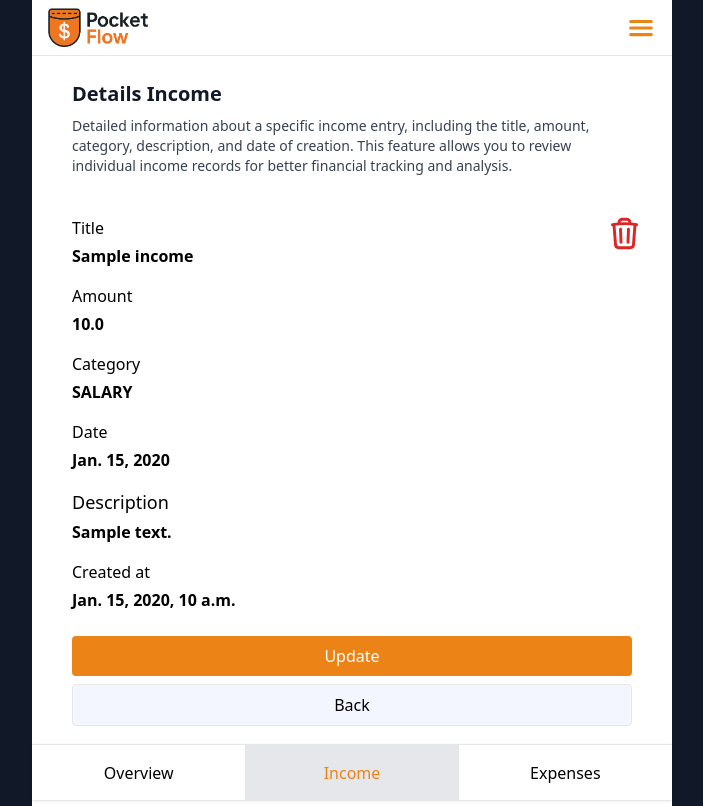
After one commit to josh1506/pocketflow, a Django app: page /income/details/00000000-0000-0000-0000-000000000001/ in a window 1280 px wide. The commit adds this page. Shown: the whole page, without its empty margins (288-991 px from the left). Run offline with Django 5.2, Linux system fonts and the light colour scheme; tables that the repository leaves empty hold one stand-in row (values such as "Sample post"); some libraries are stand-ins or nearby versions.

Commit message:
Add Income Details Page

```diff
--- /dev/null
+++ b/app/income/templates/income/details.html
@@ -0,0 +1,55 @@
+{% extends 'base.html' %}
+
+{% block title %}Income Details{% endblock %}
+
+{% block content %}
+<div class="py-4 px-10">
+    <div class="sm:flex-auto mb-8">
+        <h1 class="text-xl font-semibold text-gray-900">Details Income</h1>
+        <p class="mt-2 text-sm text-gray-700">
+            Detailed information about a specific income entry, including the title, amount, category, description, and
+            date of creation. This feature allows you to review individual income records for better financial tracking
+            and analysis.
+        </p>
+    </div>
+    <div class="flex flex-col mt-10 gap-4 relative">
+        <div class="absolute top-0 right-[-10px]">
+            <a href="#" class="text-danger hover:text-dangerHover duration-300">
+                <svg xmlns="http://www.w3.org/2000/svg" fill="none" viewBox="0 0 24 24" stroke-width="2" width="35"
+                     stroke="currentColor" class="size-6">
+                    <path stroke-linecap="round" stroke-linejoin="round"
+                          d="m14.74 9-.346 9m-4.788 0L9.26 9m9.968-3.21c.342.052.682.107 1.022.166m-1.022-.165L18.16 19.673a2.25 2.25 0 0 1-2.244 2.077H8.084a2.25 2.25 0 0 1-2.244-2.077L4.772 5.79m14.456 0a48.108 48.108 0 0 0-3.478-.397m-12 .562c.34-.059.68-.114 1.022-.165m0 0a48.11 48.11 0 0 1 3.478-.397m7.5 0v-.916c0-1.18-.91-2.164-2.09-2.201a51.964 51.964 0 0 0-3.32 0c-1.18.037-2.09 1.022-2.09 2.201v.916m7.5 0a48.667 48.667 0 0 0-7.5 0"/>
+                </svg>
+            </a>
+        </div>
+        <div class="flex flex-col gap-1">
+            <span>Title</span>
+            <span class="font-bold">{{ income.title }}</span>
+        </div>
+        <div class="flex flex-col gap-1">
+            <span>Amount</span>
+            <span class="font-bold">{{ income.amount }}</span>
+        </div>
+        <div class="flex flex-col gap-1">
+            <span>Category</span>
+            <span class="font-bold">{{ income.category }}</span>
+        </div>
+        <div class="flex flex-col gap-1">
+            <span>Date</span>
+            <span class="font-bold">{{ income.date }}</span>
+        </div>
+        <div class="flex flex-col gap-1">
+            <span class="text-lg">Description</span>
+            <span class="font-bold">{{ income.description }}</span>
+        </div>
+        <div class="flex flex-col gap-1">
+            <span>Created at</span>
+            <span class="font-bold">{{ income.created_at }}</span>
+        </div>
+    </div>
+    <div class="flex flex-col gap-2 mt-6">
+        <button class="w-full bg-primary hover:bg-primaryHover px-4 py-2 text-white rounded duration-300">Update</button>
+        <a href="{% url 'income:list' %}" class="w-full bg-secondary hover:bg-secondaryHover px-4 py-2 rounded duration-300 border text-center">Back</a>
+    </div>
+</div>
+{% endblock %}
--- a/app/income/templates/income/index.html
+++ b/app/income/templates/income/index.html
@@ -61,7 +61,7 @@
                             {{ income.amount }}
                         </td>
                         <td class="relative py-4 pr-4 pl-3 text-right text-sm font-medium whitespace-nowrap sm:pr-3">
-                            <a href="#" class="text-indigo-600 hover:text-indigo-900">View<span
+                            <a href="{% url 'income:details' income_id=income.id %}" class="text-indigo-600 hover:text-indigo-900">View<span
                                     class="sr-only">, {{ income.id }}</span></a>
                         </td>
                     </tr>
--- a/app/income/urls.py
+++ b/app/income/urls.py
@@ -1,10 +1,11 @@
 from django.urls import path
 
-from .views import IncomeListView, IncomeCreateView
+from .views import IncomeListView, IncomeCreateView, IncomeDetailView
 
 app_name = "income"
 
 urlpatterns = [
     path('', IncomeListView.as_view(), name='list'),
     path('create/', IncomeCreateView.as_view(), name='create'),
+    path('details/<str:income_id>/', IncomeDetailView.as_view(), name='details'),
 ]
--- a/app/income/views.py
+++ b/app/income/views.py
@@ -22,3 +22,10 @@ class IncomeCreateView(CreateView):
     def form_valid(self, form):
         form.instance.user = self.request.user
         return super().form_valid(form)
+
+
+class IncomeDetailView(DetailView):
+    model = Income
+    template_name = "income/details.html"
+    context_object_name = "income"
+    pk_url_kwarg = "income_id"
--- a/tailwind.config.js
+++ b/tailwind.config.js
@@ -13,6 +13,8 @@ module.exports = {
             primaryHover: "#F29B44",
             secondary: "#F4F6FF",
             secondaryHover: "#FFFFFF",
+            danger: colors.red["600"],
+            dangerHover: colors.red["500"],
         },
         extend: {},
     },
```
Also changed, not shown: static/styles/output.css.
